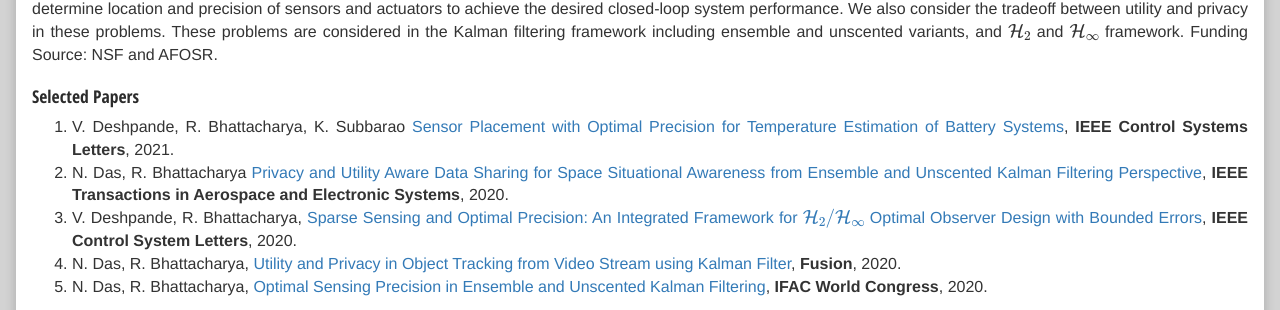
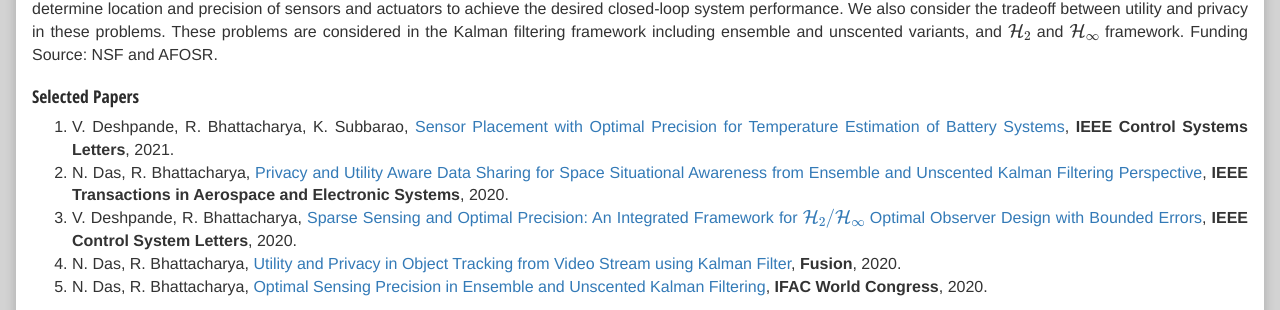
Before and after one commit to isrlab/isrlab.github.io, a Jekyll site: the page built from index.md, in a window 1280 px wide and 900 px high. Shown: the part 421-731 px from the top of the window. Built offline with Jekyll 4.4.1, drawn with Linux system fonts in a browser that asks for light colours; nearby versions of some CDN libraries.

```diff
--- a/index.md
+++ b/index.md
@@ -12,8 +12,8 @@ permalink: /index.html
 We are interested in determining sparse architectures for control and estimation for large-scale dynamical systems in this work. For large-scale systems it is nontrivial to determine location and precision of sensors and actuators to achieve the desired closed-loop system performance. We also consider the tradeoff between utility and privacy in these problems. These problems are considered in the Kalman filtering framework  including ensemble and unscented variants, and $$\mathcal{H}_2$$ and $$\mathcal{H}_\infty$$ framework. Funding Source: NSF and AFOSR.
 
 ### Selected Papers
-  1. V. Deshpande, R. Bhattacharya, K. Subbarao [Sensor Placement with Optimal Precision for Temperature Estimation of Battery Systems](https://arxiv.org/pdf/2105.05976.pdf), **IEEE Control Systems Letters**, 2021.
-  1. N. Das, R. Bhattacharya [Privacy and Utility Aware Data Sharing for Space Situational Awareness from Ensemble and Unscented Kalman Filtering Perspective](https://arxiv.org/pdf/1912.03775.pdf), **IEEE Transactions in Aerospace and Electronic Systems**, 2020.
+  1. V. Deshpande, R. Bhattacharya, K. Subbarao, [Sensor Placement with Optimal Precision for Temperature Estimation of Battery Systems](https://arxiv.org/pdf/2105.05976.pdf), **IEEE Control Systems Letters**, 2021.
+  1. N. Das, R. Bhattacharya, [Privacy and Utility Aware Data Sharing for Space Situational Awareness from Ensemble and Unscented Kalman Filtering Perspective](https://arxiv.org/pdf/1912.03775.pdf), **IEEE Transactions in Aerospace and Electronic Systems**, 2020.
   1. V. Deshpande, R. Bhattacharya, [Sparse Sensing and Optimal Precision: An Integrated Framework for  $$\mathcal{H}_2/\mathcal{H}_\infty$$ Optimal Observer Design with Bounded Errors](https://arxiv.org/pdf/2003.10887.pdf), **IEEE Control System Letters**, 2020.
   1. N. Das, R. Bhattacharya, [Utility and Privacy in Object Tracking from Video Stream using Kalman Filter](https://arxiv.org/pdf/2006.08098.pdf), **Fusion**, 2020.
   1.  N. Das, R. Bhattacharya, [Optimal Sensing Precision in Ensemble and Unscented Kalman Filtering](https://arxiv.org/pdf/2003.06003.pdf), **IFAC World Congress**, 2020.
```
